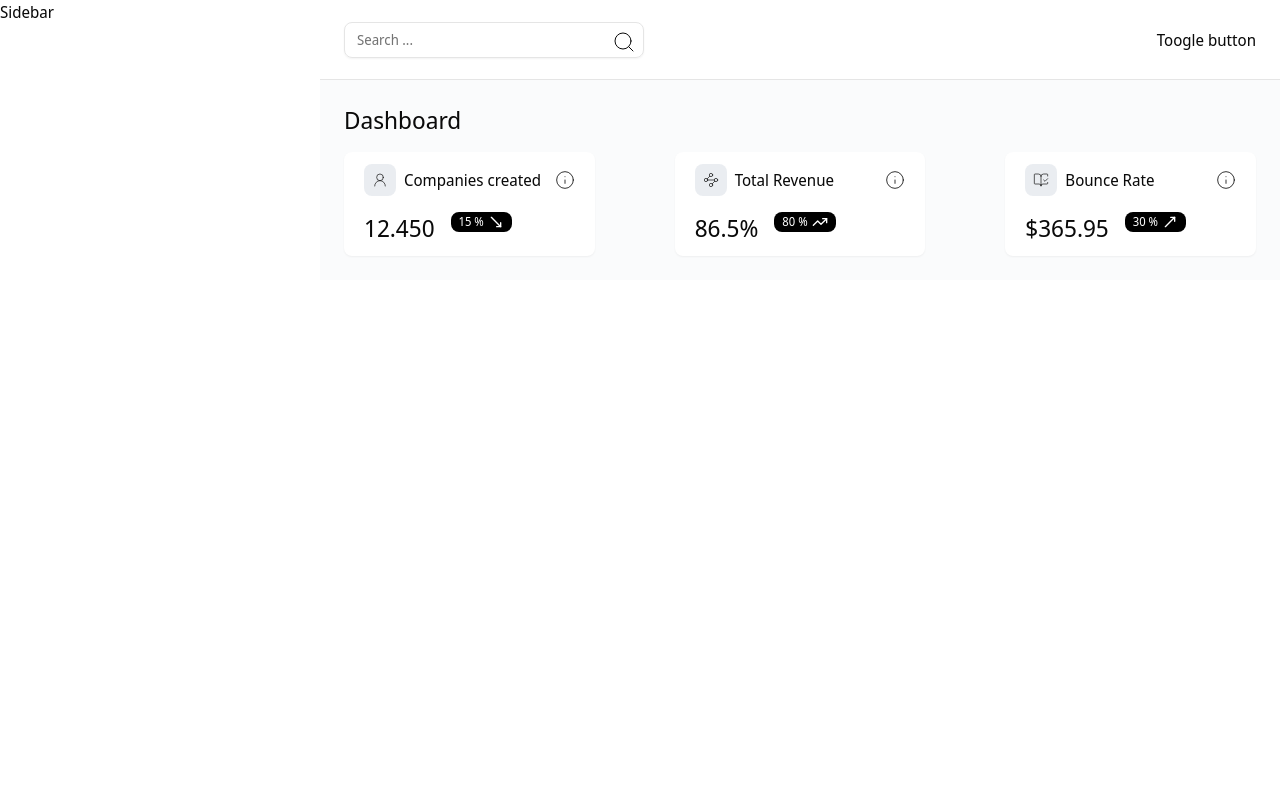
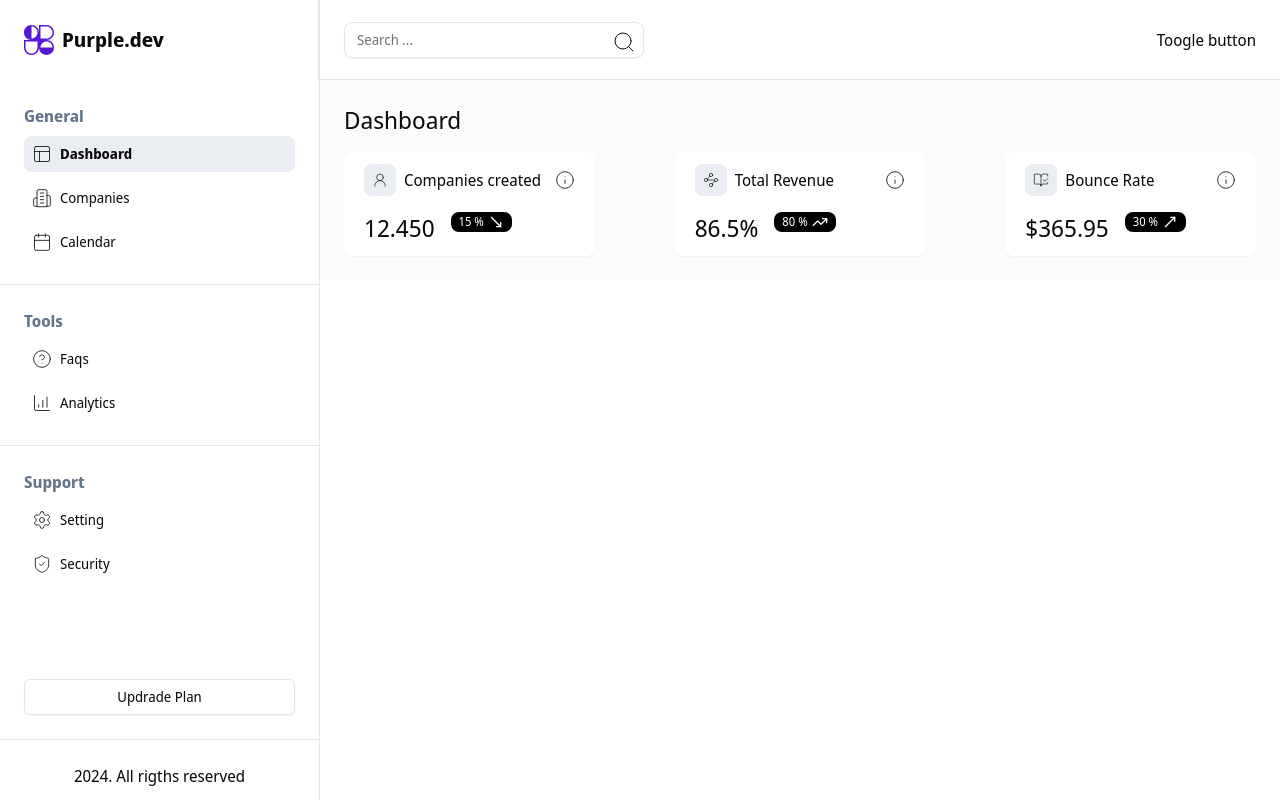
Before and after one commit to Walter-Daniel/business-dashboard, a Next.js app: page / in a window 1280 px wide. Built offline with nearby package versions, Linux system fonts and the light colour scheme.

Commit message:
add: desktop sidebar component with navigation links

```diff
--- a/app/(routes)/layout.tsx
+++ b/app/(routes)/layout.tsx
@@ -1,10 +1,13 @@
 import { Navbar } from "@/components/navbar"
+import { Sidebar } from "@/components/sidebar";
 
 export default function LayoutDashboard(
     {children}:{ children: React.ReactElement }) {
   return (
     <div className="flex w-full h-full">
-        <div className="hidden xl:block w-80 h-full xl:fixed">Sidebar</div>
+        <div className="hidden xl:block w-80 h-full xl:fixed">
+          <Sidebar />
+        </div>
         <div className="w-full xl:ml-80">
             <Navbar />
             <div className="p-6 bg-[#fafbfc] dark:bg-secondary">
--- /dev/null
+++ b/components/logo/Logo.tsx
@@ -0,0 +1,25 @@
+'use client';
+
+import Image from "next/image";
+import { useRouter } from "next/navigation";
+
+export const Logo = () => {
+
+    const router = useRouter();
+
+  return (
+    <div
+        className="min-h-20 h-20 flex items-center px-6 border-r cursor-pointer gap-2"
+        onClick={() => router.push("/")}
+    >
+        <Image
+            src="/logo.svg"
+            alt="Logo"
+            width={30}
+            height={30}
+            priority
+        />
+        <h1 className="font-bold text-xl">Purple.dev</h1>
+    </div>
+  )
+}
--- /dev/null
+++ b/components/logo/index.ts
@@ -0,0 +1 @@
+export * from './Logo';
--- /dev/null
+++ b/components/sidebar/Sidebar.tsx
@@ -0,0 +1,13 @@
+import { Logo } from "../logo"
+import { SidebarRoutes } from "../sidebarRoutes"
+
+export const Sidebar = () => {
+  return (
+    <div className="h-screen">
+        <div className="h-full flex flex-col border-r">
+            <Logo />
+            <SidebarRoutes />
+        </div>
+    </div>
+  )
+}
--- /dev/null
+++ b/components/sidebar/index.ts
@@ -0,0 +1 @@
+export * from './Sidebar';
```
Also changed, not shown: public/logo.svg (added).
